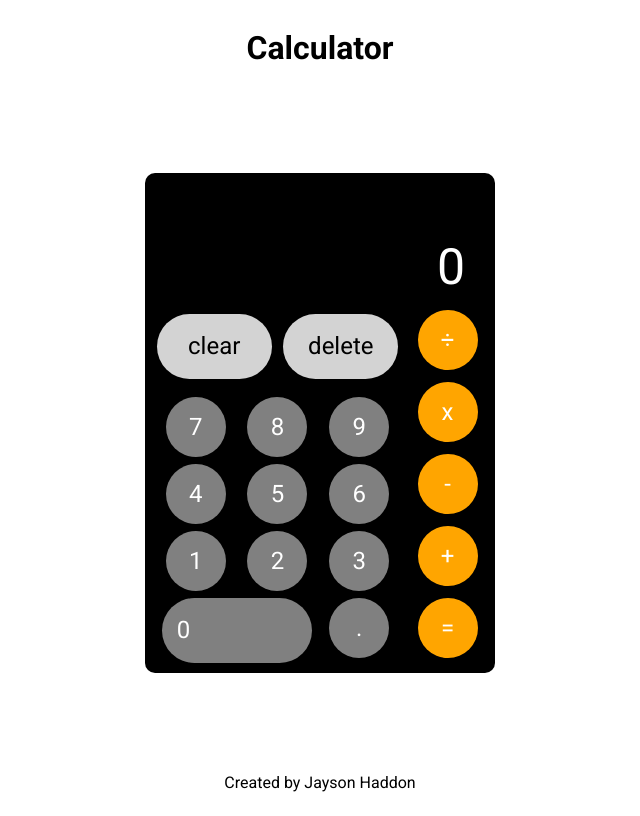
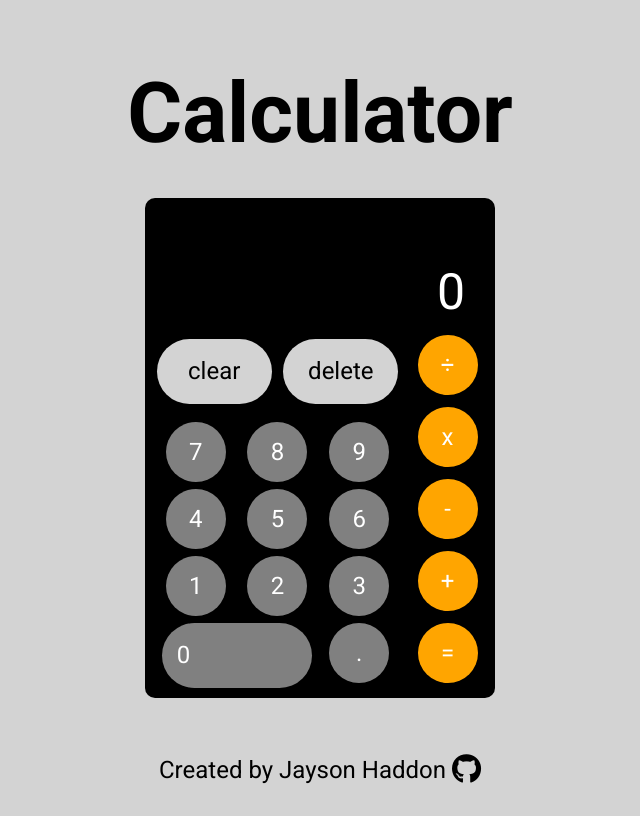
Before and after one commit to jaysonhaddon/calculator, a plain HTML site: page index.html in a window 1280 px wide. Shown: the whole page, without its empty margins (320-960 px from the left). Drawn offline with Linux system fonts and the light colour scheme.

Commit message:
Footer styling and updated  README

```diff
--- a/index.html
+++ b/index.html
@@ -5,6 +5,13 @@
     <meta http-equiv="X-UA-Compatible" content="IE=edge" />
     <meta name="viewport" content="width=device-width, initial-scale=1.0" />
     <link rel="stylesheet" href="./styles.css" />
+    <link
+      rel="stylesheet"
+      href="https://cdnjs.cloudflare.com/ajax/libs/font-awesome/6.1.2/css/all.min.css"
+      integrity="sha512-1sCRPdkRXhBV2PBLUdRb4tMg1w2YPf37qatUFeS7zlBy7jJI8Lf4VHwWfZZfpXtYSLy85pkm9GaYVYMfw5BC1A=="
+      crossorigin="anonymous"
+      referrerpolicy="no-referrer"
+    />
     <script src="./script.js" defer></script>
     <title>Calculator</title>
   </head>
@@ -48,7 +55,12 @@
       </div>
     </main>
     <footer>
-      <p>Created by Jayson Haddon</p>
+      <p>
+        Created by Jayson Haddon
+        <a href="https://github.com/jaysonhaddon"
+          ><i class="fa-brands fa-github fa-lg"></i
+        ></a>
+      </p>
     </footer>
   </body>
 </html>
--- a/styles.css
+++ b/styles.css
@@ -6,11 +6,29 @@
 }
 
 body {
+  background-color: lightgrey;
   display: flex;
   flex-direction: column;
   align-items: center;
   justify-content: space-between;
   height: 100vh;
+}
+
+header {
+  font-size: 42px;
+}
+
+header h1 {
+  margin-bottom: 0;
+}
+
+footer {
+  font-size: 24px;
+}
+
+a {
+  color: black;
+  text-decoration: none;
 }
 
 .calc-container {
```
Also changed, not shown: 1 other file.
